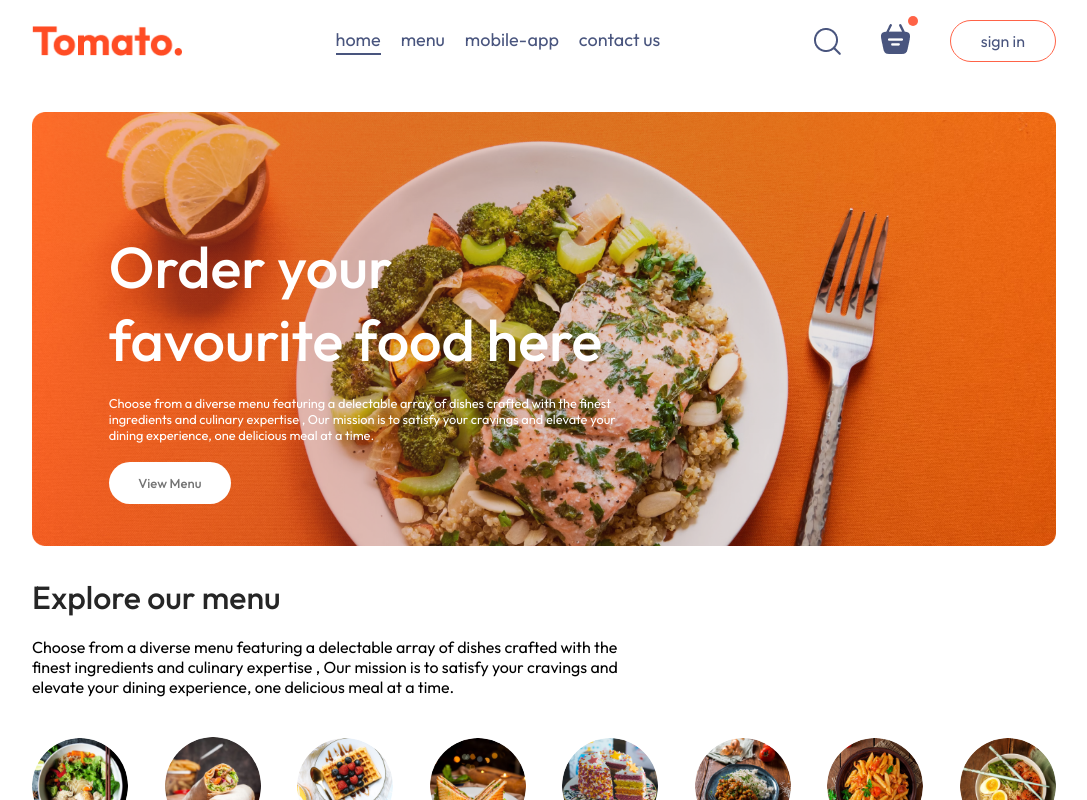
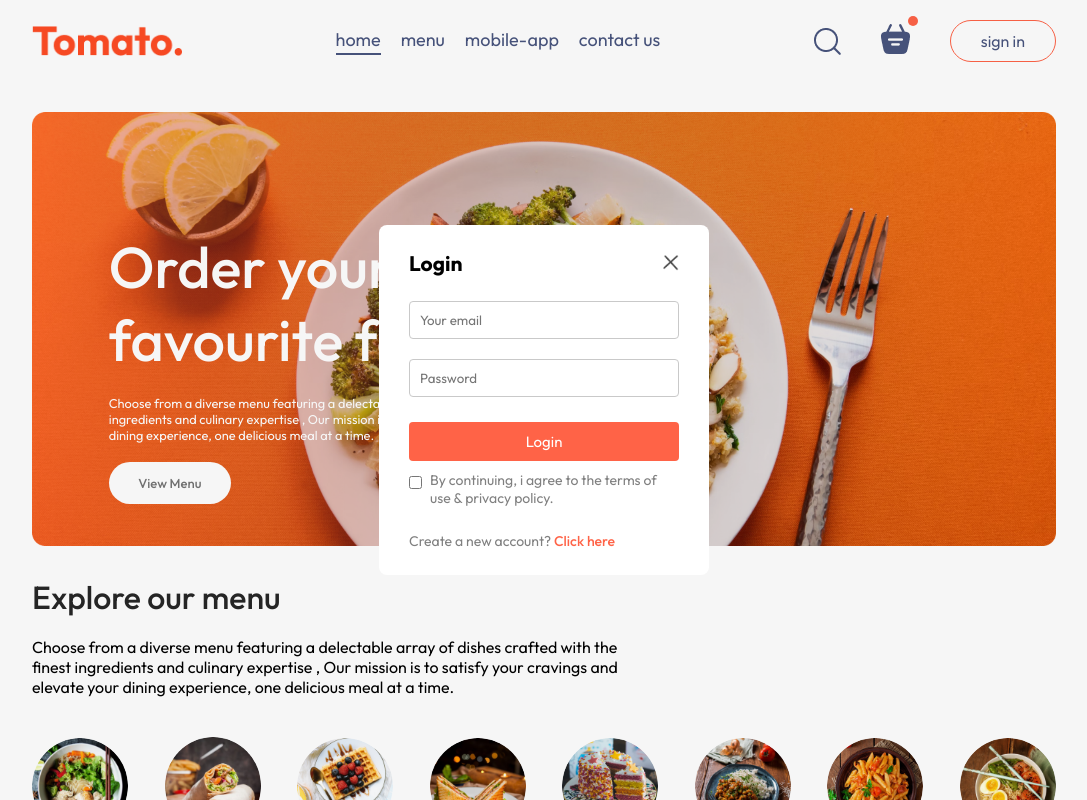
Before and after one commit to KanakYadav001/Food-Website, a React (Vite) app: page / in a window 1280 px wide. Both pictures are taken after a click on the button "sign in". Shown: the top 800 px of the page, without its empty margins (96-1183 px from the left). Built offline with nearby package versions, Linux system fonts and the light colour scheme.

Commit message:
Login Page Done

```diff
--- a/src/App.jsx
+++ b/src/App.jsx
@@ -1,17 +1,22 @@
-import React from 'react'
+import React, { useState } from 'react'
 import Navbar from './components/Navbar/Navbar'
 import { Route, Routes } from 'react-router-dom'
 import Cart from './pages/Cart/Cart'
 import PlaceOrder from './pages/PlaceOrder/PlaceOrder'
 import Home from './pages/Home/Home'
 import Footer from './components/Footer/Footer'
+import LoginPopup from './components/LoginPopup/LoginPopup'
 
 
 const App = () => {
+
+
+  const [showLogin,setShowLogin] =useState(false)
   return (
     <>
+    {showLogin?<LoginPopup setShowLogin={setShowLogin}/>:<></>}
     <div className='app'>
-      <Navbar/>
+      <Navbar setShowLogin={setShowLogin}/>
       <Routes>
         <Route path='/' element={<Home/>}/>
         <Route path='/cart' element={<Cart/>}/>
--- /dev/null
+++ b/src/components/LoginPopup/LoginPopup.css
@@ -0,0 +1,71 @@
+.login-popup{
+    position: absolute;
+    z-index: 1;
+    width: 100%;
+    height: 100%;
+    background-color: #00000009;
+    display: grid;
+}
+
+.login-popup-container{
+    place-self: center;
+    width: max(23vw,330px);
+    color : #808080;
+    background-color: white;
+    display: flex;
+    flex-direction:  column;
+    gap: 25px;
+    padding: 25px 30px;
+    border-radius: 8px;
+    font-size: 14px;
+    animation: fadeIn 0.5s;
+}
+.login-popup-title{
+    display: flex;
+    justify-content: space-between;
+    align-items: center;
+    color: black;
+
+}
+
+.login-popup-title img{
+    width: 16px;
+    cursor: pointer;
+
+}
+.login-popup-inputs{
+    display: flex;
+    flex-direction: column;
+    gap: 20px;
+}
+.login-popup-inputs input {
+    outline: none;
+    border: 1px solid #c9c9c9;
+    padding: 10px;
+    border-radius: 4px;
+}
+.login-popup-container button {
+    border: none;
+    padding: 10px;
+    border-radius: 4px;
+    color: white;
+    background-color: tomato;
+    font-size: 15px;
+    cursor: pointer;
+}
+
+.login-popup-condition {
+    display: flex;
+    align-items: start;
+    gap: 8px;
+    margin-top: -15px;
+}
+
+.login-popup-condition input {
+    margin-top: 5px;
+}
+.login-popup p span {
+    color: tomato;
+    font-weight: 500;
+    cursor: pointer;
+}
--- /dev/null
+++ b/src/components/LoginPopup/LoginPopup.jsx
@@ -0,0 +1,36 @@
+import React, { useState } from 'react'
+import './LoginPopup.css'
+import { assets } from '../../assets/assets'
+
+const LoginPopup =({setShowLogin}) => {
+const [currState,setCurrState] = useState("Login")
+
+  return (
+    <div className='login-popup'>
+     <form  className="login-popup-container">
+        <div className="login-popup-title">
+            <h2>{currState}</h2>
+            <img onClick={()=>setShowLogin(false)} src={assets.cross_icon} alt="" />
+        </div>
+
+        <div className="login-popup-inputs">
+
+            {currState==="Login"?<></>: < input type="text" placeholder='Your name' required/>}
+            <input type="text" placeholder='Your email' required/>
+             <input type="password" placeholder='Password' required/>
+        </div>
+        <button>{currState==="Sign Up"?"Create account":"Login"}</button>
+        <div className="login-popup-condition">
+            <input type="checkbox" required />
+            <p>By continuing, i agree to the terms of use & privacy policy.</p>
+        </div>
+        {currState==="Login"
+        ?<p>Create a new account? <span onClick={()=>setCurrState("Sign Up")}>Click here</span></p>
+        :<p>Already have an account? <span onClick={()=>setCurrState("Login")}>Login here</span></p>
+        }
+     </form>
+    </div>
+  )
+}
+
+export default LoginPopup
--- a/src/components/Navbar/Navbar.jsx
+++ b/src/components/Navbar/Navbar.jsx
@@ -4,7 +4,7 @@
 import { assets } from '../../assets/assets'
 import { Link } from 'react-router-dom';
 
-const Navbar = () => {
+const Navbar = ({setShowLogin}) => {
 
     const [menu,setMenu] = useState("home");
   return (
@@ -22,7 +22,7 @@
             <img src={assets.basket_icon} alt="" />
             <div className="dot"></div>
         </div>
-        <button>sign in</button>
+        <button onClick={()=>setShowLogin(true)}>sign in</button>
       </div>
     </div>
   )
```
